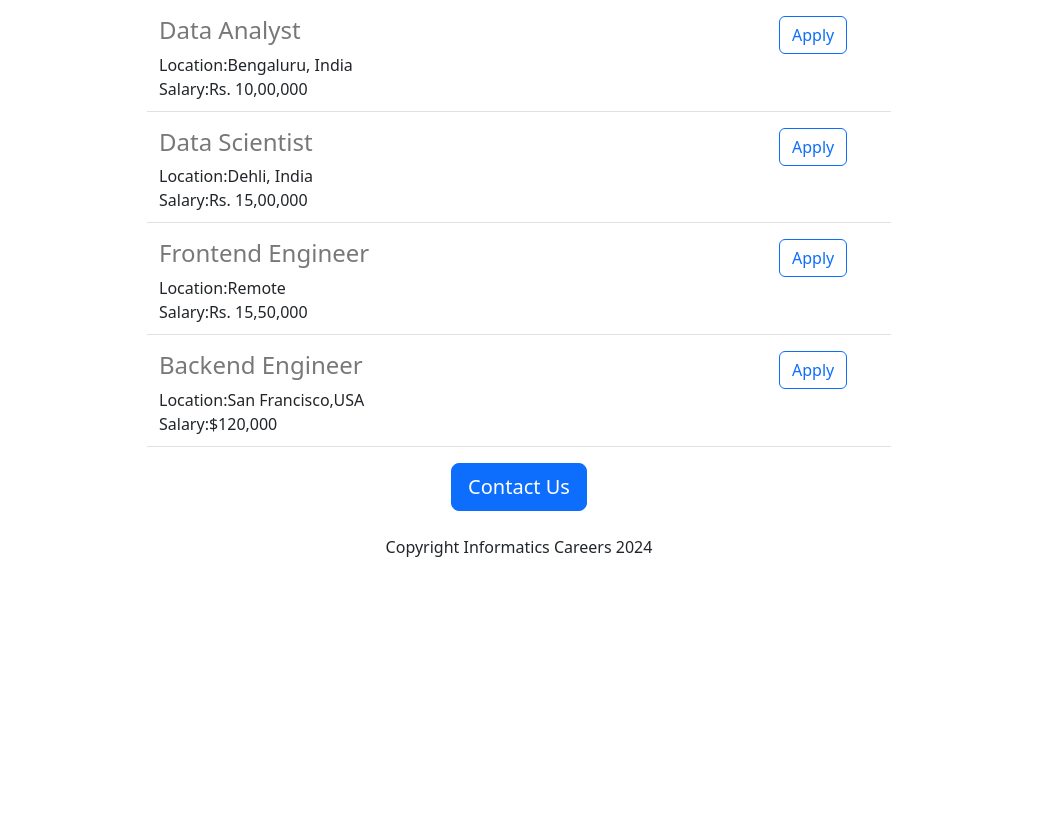
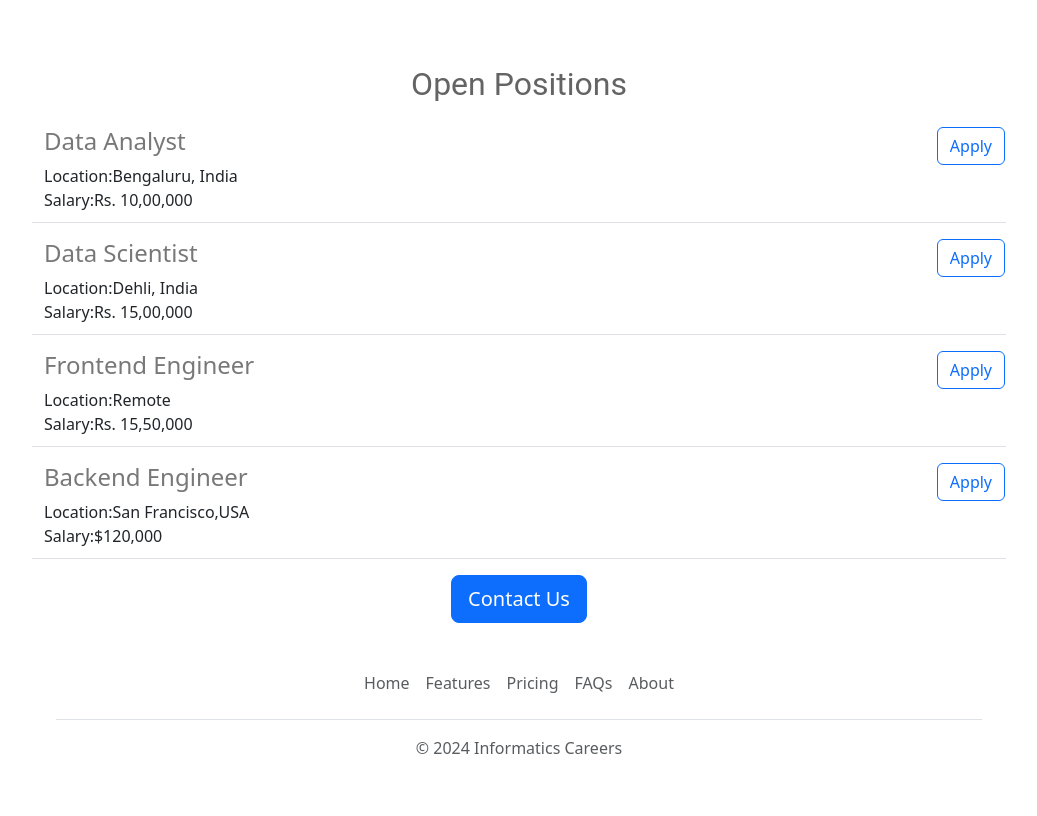
Before and after one commit to hafsatariq18/career-website, a Flask app: page / in a window 1280 px wide. Shown: the part 887-1703 px from the top of the page, without its empty margins (121-1158 px from the left). Before the commit the page ends 1444 px from the top, so only its background shows below. Run offline with Flask 3, Linux system fonts and the light colour scheme.

Commit message:
Added footer section

```diff
--- /dev/null
+++ b/templates/footer.html
@@ -0,0 +1,12 @@
+<div class="container">
+  <footer class="py-3 my-4">
+    <ul class="nav justify-content-center border-bottom pb-3 mb-3">
+      <li class="nav-item"><a href="#" class="nav-link px-2 text-body-secondary">Home</a></li>
+      <li class="nav-item"><a href="#" class="nav-link px-2 text-body-secondary">Features</a></li>
+      <li class="nav-item"><a href="#" class="nav-link px-2 text-body-secondary">Pricing</a></li>
+      <li class="nav-item"><a href="#" class="nav-link px-2 text-body-secondary">FAQs</a></li>
+      <li class="nav-item"><a href="#" class="nav-link px-2 text-body-secondary">About</a></li>
+    </ul>
+    <p class="text-center text-body-secondary">&copy; 2024 Informatics Careers</p>
+  </footer>
+</div>
--- a/templates/home.html
+++ b/templates/home.html
@@ -5,57 +5,66 @@
     <meta charset="utf-8">
     <meta name="viewport" content="width=device-width, initial-scale=1">
     <link href="https://cdn.jsdelivr.net/npm/bootstrap@5.3.3/dist/css/bootstrap.min.css" rel="stylesheet" integrity="sha384-QWTKZyjpPEjISv5WaRU9OFeRpok6YctnYmDr5pNlyT2bRjXh0JMhjY6hW+ALEwIH" crossorigin="anonymous">
+     <h1 class="text-center mt-2 mb-4">Informatics Careers</h1>
     <style>
       h1{
         font-size:40px;
         font-family:Roboto;
         font-weight:normal;
-        color: rgb(50, 50, 50);;
-        text-align:center;}
+        color: rgb(100, 100, 100);;
+        text-align:center;
+      margin-top: 2rem;
+      margin-bottom: 5rem;}
+
       #banner{
-        height:360px;
+        height:50vh;
         width:100%;
         object-fit:cover;
+        margin-bottom:80px;
       }
       h2{
         font-size:32px;
         font-family:Roboto;
         font-weight:normal;
         color: rgb(100, 100, 100);
-        text-align:center;}
-      }
+        text-align:center;
+      margin-top: 4rem;
+      margin-bottom: 1.5rem}
+
       .copyright{
         font-family:Roboto;
         color: rgb(80, 80, 80)
       }
       #container{
-        max-width:720px;
+        max-width:950px;
         margin:0 auto;
       }
 
     </style>
   </head>
   <body>
+    {% include 'nav.html' %}
+     <img class="img-fluid" id="banner" src="https://a63528e2-f7fd-4900-8acc-cc0c07d69552-00-33u3uu1t0q7ui.pike.replit.dev/static/main.jpg"height="80vh" width="120px">
+
     <div id="container">
-     <h1 class="text-center mt-2 mb-4">Informatics Careers</h1>
-      <img class="img-fluid" id="banner" src="https://a63528e2-f7fd-4900-8acc-cc0c07d69552-00-33u3uu1t0q7ui.pike.replit.dev/static/banner.jpg"height='220' width='320'>
-      <h2>Informatics Careers</h2>
-      <p class="lead">
-        Informatics Careers is a community-driven learning platform for data science and machine learning. Students can take online courses, build real-world projects and interact with a global community. They will be able to learn practical skills from Silicon Valley engineers, build real-world portfolio projects, and earn a certification. Students can kick start their data science careers.</p>
-      <p class="lead">
-        Our sincere hope is to empower students to program more, learn more, and share more. Therefore, we introduce to them the Informatics Careers Contributor Program where they will get an exciting opportunity to publish their work (blogs and Jupyter notebooks) on our platform and share it with our 25,000+ global data science community members from 180+ countries.
-      </p>
-      <h2>Job Openings</h2>
+      <div class="row" style="margin-bottom:15px;">
+      <div class ="col-6">
+      <p>
+        Informatics Careers is a community-driven learning platform for data science and machine learning. Students can take online courses, build real-world projects and interact with a global community. They will be able to learn practical skills from Silicon Valley engineers, build real-world portfolio projects, and earn a certification. Students can kick start their data science careers.<br>Informatics Careers offers an array of enticing job openings tailored for aspiring data scientists. Join our vibrant community-driven platform and immerse yourself in a wealth of opportunities.Explore our open positions today and take the first step towards an exciting journey in the data science domain. </p>
+      </div>
+      <div class = "col-6">
+      <img src="/static/people.jpg" style="height:320px; border-radius=4px;">
+      </div>
+
+     </div>
+      <h2>Open Positions</h2>
       <p>{% for job in jobs %}
           {% include 'jobitem.html' %}
       {% endfor %}
       </p>
       <div style="text-align:center;">
       <button class="btn btn-primary btn-lg">Contact Us</button>
-        <p class="mt-4">
-          Copyright Informatics Careers 2024
-        </p>
       </div>
-
+       {% include 'footer.html' %}
   </body>
 </html>
--- a/templates/jobitem.html
+++ b/templates/jobitem.html
@@ -1,5 +1,5 @@
 <div class="border-bottom row" style="margin-bottom:16px; padding-bottom:10px;">
-<div class="col-10">
+<div class="col-11">
     <h4 style="color:rgb(120,120,120)"; "margin-bottom:4px;">{{ job['title'] }}</h4>
     <div>
       Location:{{job['location']}}
@@ -10,26 +10,7 @@
     </div>
     {% endif %}
 </div >
-<div class="col-2">
+<div class="col-1">
     <button type="button" class="btn btn-outline-primary">Apply</button>
 </div>
 </div>
-
-
-<!-- <div class="border-bottom row" style="margin-bottom: 16px; padding-bottom: 10px;">
-    <div class="col-md-9">
-        <h4 style="color: rgb(120, 120, 120); margin-bottom: 4px;">{{ job['title'] }}</h4>
-        <div>
-            Location: {{ job['location'] }}
-        </div>
-        {% if 'salary' in job %}
-        <div>
-            Salary: {{ job['salary'] }}
-        </div>
-        {% endif %}
-    </div>
-    <div class="col-md-3 text-md-end">
-        <button type="button" class="btn btn-outline-primary">Apply</button>
-    </div>
-</div>
- -->
```
Also changed, not shown: templates/nav.html (added, +9 -0 lines), static/logo.svg (added), static/pic.jpeg (added), 2 other files.
